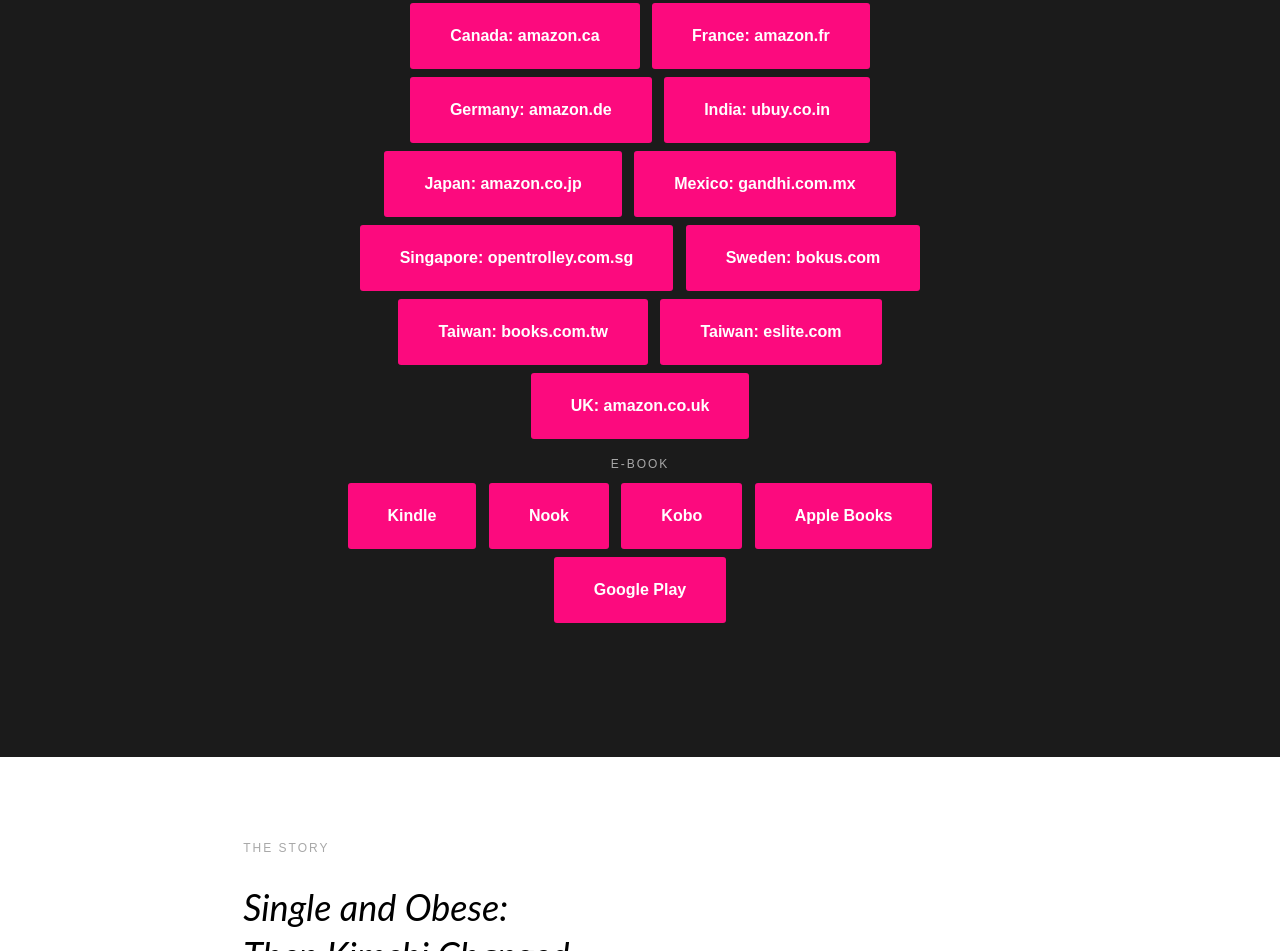
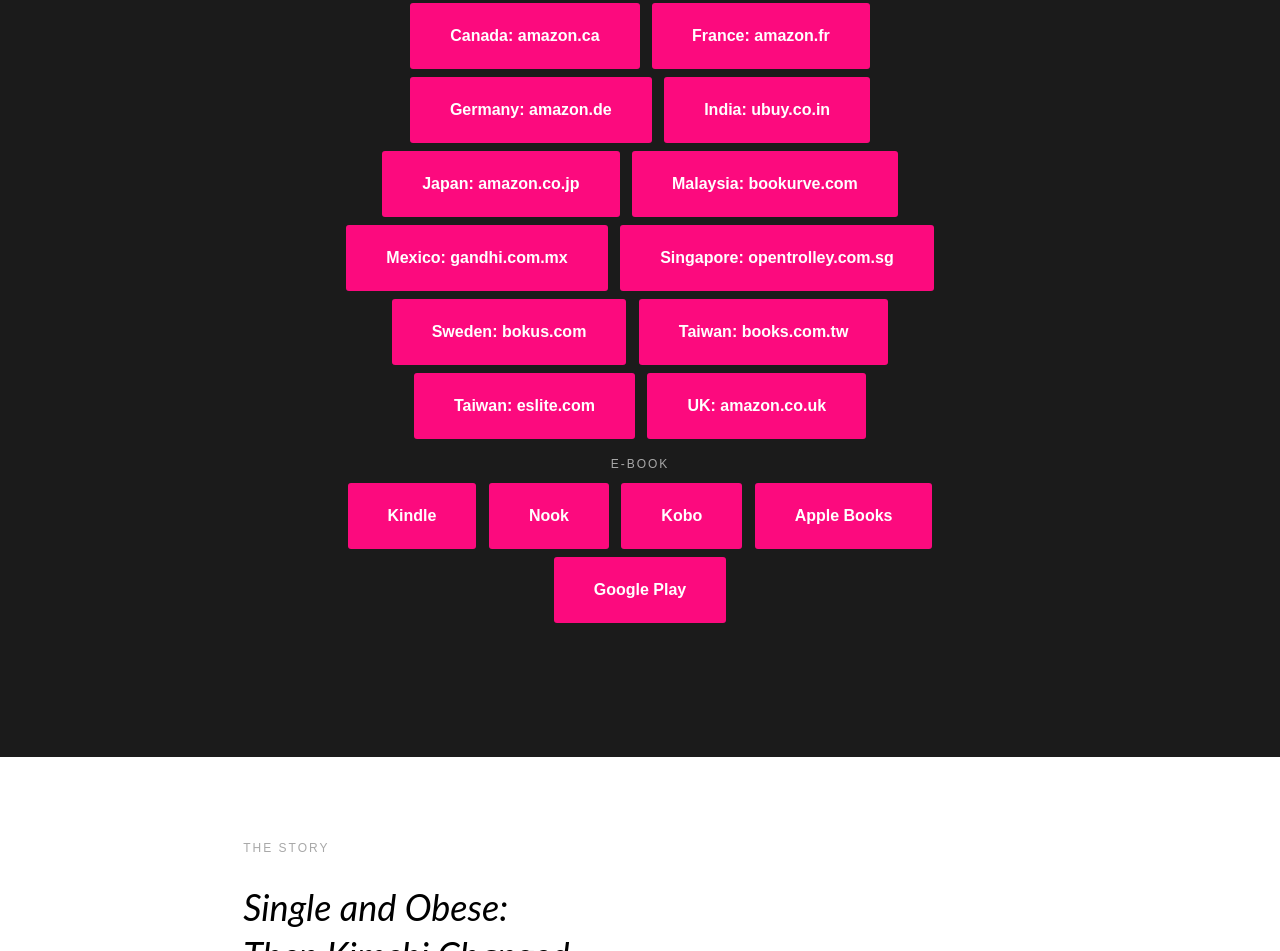
Before and after one commit to blackyoonicorn/thekoreanbook.com, a plain HTML site: page index.html in a window 1280 px wide. Shown: the part 2041-2992 px from the top of the page. Drawn offline with nearby package versions, Linux system fonts and the light colour scheme; a script that the page names is missing.

Commit message:
added link to bookurve.com in Malaysia

```diff
--- a/index.html
+++ b/index.html
@@ -73,7 +73,7 @@
 <p><a href="http://www.yes24.com/Product/Goods/103808560" class="button w-button" style="margin:.25em">Yes24</a> <a href="https://www.aladin.co.kr/shop/wproduct.aspx?ItemId=279986723" class="button w-button" style="margin:.25em">Aladin.co.kr</a></p>
 <div class="title">Other International</div>
 <p><a href="https://www.bookdepository.com/Korean-Africa-Yoon/9781662910593" class="button w-button" style="margin:.25em">Global Free Shipping: bookdepository.com</a> <a href="https://www.booktopia.com.au/the-korean-africa-yoon/book/9781662910593.html" class="button w-button" style="margin:.25em">Australia: booktopia.com.au</a> <a href="https://www.amazon.com.au/Korean-Single-Kimchi-Changed-Everything/dp/1662910592/" class="button w-button" style="margin:.25em">Australia: amazon.com.au</a> <a href="https://www.amazon.ca/Korean-Single-Kimchi-Changed-Everything/dp/1662910592/" class="button w-button" style="margin:.25em">Canada: amazon.ca</a> <a href="https://www.amazon.fr/Korean-Single-Kimchi-Changed-Everything/dp/1662910592/" class="button w-button" style="margin:.25em">France: amazon.fr</a> <a href="https://www.amazon.de/Korean-Single-Kimchi-Changed-Everything/dp/1662910592/" class="button w-button" style="margin:.25em">Germany: amazon.de</a> <a
-href="https://www.ubuy.co.in/product/3U090W4GK-the-korean-single-and-obese-then-kimchi-changed-everything" class="button w-button" style="margin:.25em">India: ubuy.co.in</a> <a href="https://www.amazon.co.jp/-/en/Africa-Yoon/dp/1662910592/" class="button w-button" style="margin:.25em">Japan: amazon.co.jp</a> <a href="https://www.gandhi.com.mx/f48ccd79-10a5-3046-9d29-ce2785f7f5c3" class="button w-button" style="margin:.25em">Mexico: gandhi.com.mx</a> <a href="https://opentrolley.com.sg/book/9781662910593/korean" class="button w-button" style="margin:.25em">Singapore: opentrolley.com.sg</a> <a href="https://www.bokus.com/bok/9781662910586/the-korean/" class="button w-button" style="margin:.25em">Sweden: bokus.com</a> <a href="https://www.books.com.tw/products/F018303630" class="button w-button" style="margin:.25em">Taiwan: books.com.tw</a> <a href="https://www.eslite.com/product/1001294884496321" class="button w-button" style="margin:.25em">Taiwan: eslite.com</a> <a href="https://www.amazon.co.uk/Korean-Single-Kimchi-Changed-Everything/dp/1662910592/" class="button w-button" style="margin:.25em">UK: amazon.co.uk</a></p>
+href="https://www.ubuy.co.in/product/3U090W4GK-the-korean-single-and-obese-then-kimchi-changed-everything" class="button w-button" style="margin:.25em">India: ubuy.co.in</a> <a href="https://www.amazon.co.jp/-/en/Africa-Yoon/dp/1662910592/" class="button w-button" style="margin:.25em">Japan: amazon.co.jp</a> <a href="https://www.bookurve.com/book/9781662910593" class="button w-button" style="margin:.25em">Malaysia: bookurve.com</a> <a href="https://www.gandhi.com.mx/f48ccd79-10a5-3046-9d29-ce2785f7f5c3" class="button w-button" style="margin:.25em">Mexico: gandhi.com.mx</a> <a href="https://opentrolley.com.sg/book/9781662910593/korean" class="button w-button" style="margin:.25em">Singapore: opentrolley.com.sg</a> <a href="https://www.bokus.com/bok/9781662910586/the-korean/" class="button w-button" style="margin:.25em">Sweden: bokus.com</a> <a href="https://www.books.com.tw/products/F018303630" class="button w-button" style="margin:.25em">Taiwan: books.com.tw</a> <a href="https://www.eslite.com/product/1001294884496321" class="button w-button" style="margin:.25em">Taiwan: eslite.com</a> <a href="https://www.amazon.co.uk/Korean-Single-Kimchi-Changed-Everything/dp/1662910592/" class="button w-button" style="margin:.25em">UK: amazon.co.uk</a></p>
 <div class="title">E-book</div>
 <p><a href="https://www.amazon.com/Korean-Single-Kimchi-Changed-Everything-ebook/dp/B09GDC2WHX/" class="button w-button" style="margin:.25em">Kindle</a>
 <a href="https://www.barnesandnoble.com/w/the-korean-africa-byongchan-yoon/1140166175" class="button w-button" style="margin:.25em">Nook</a>
```
